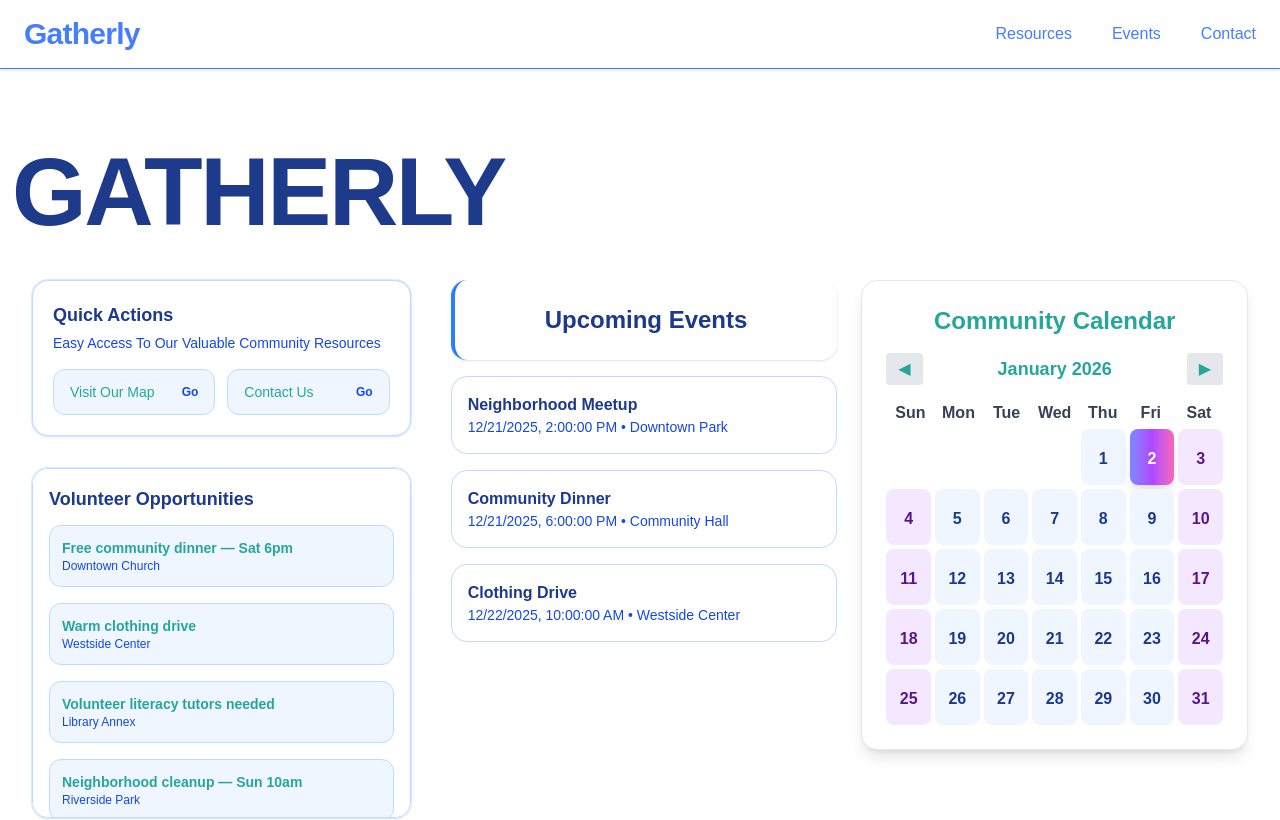
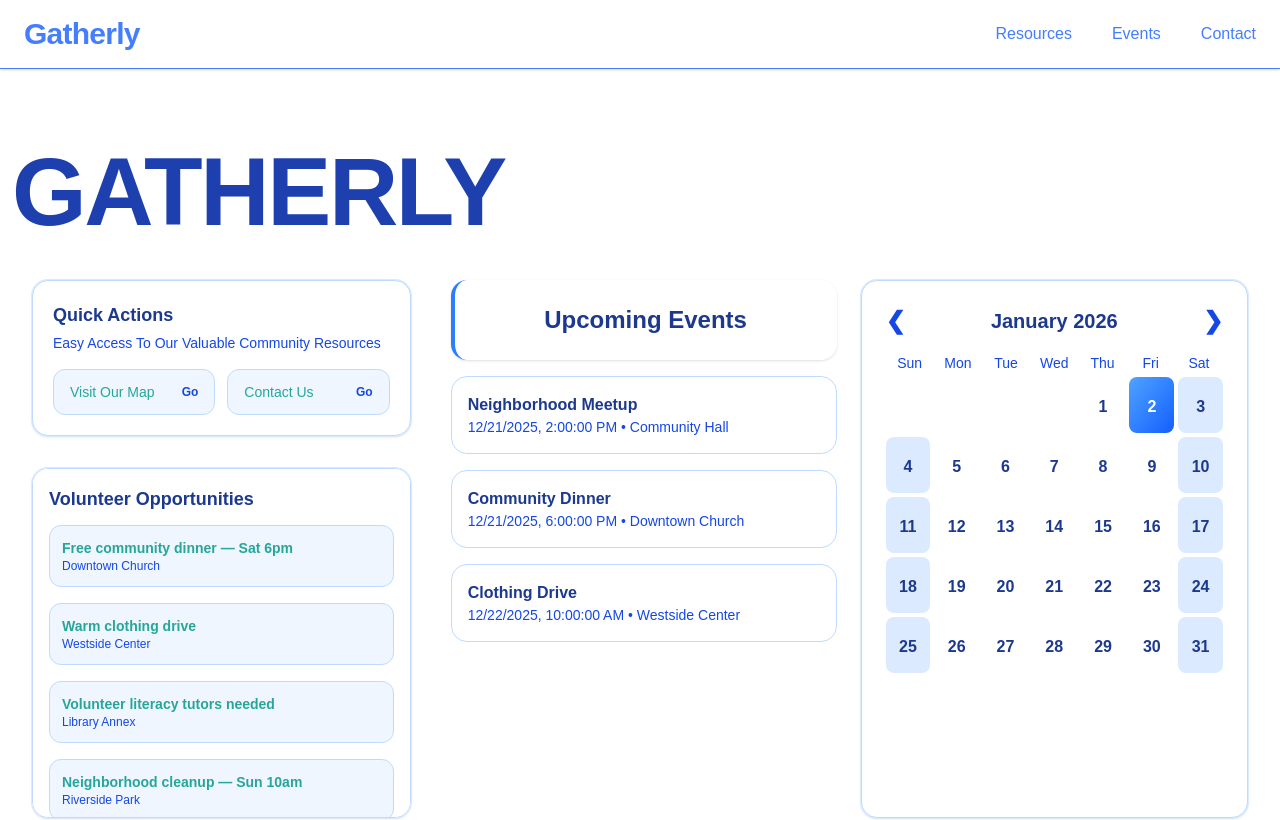
Before and after one commit to TSA-Group/tsa_group_starter, a Next.js app: page / in a window 1280 px wide. Shown: the top 820 px of the page. Built offline with nearby package versions, Linux system fonts and the light colour scheme.

Commit message:
Update page.tsx

```diff
--- a/app/page.tsx
+++ b/app/page.tsx
@@ -1,7 +1,13 @@
 "use client";
 
 import React, { useState, useEffect, useRef } from "react";
-import { motion, Variants, AnimatePresence, useScroll, useTransform } from "framer-motion";
+import {
+  motion,
+  Variants,
+  AnimatePresence,
+  useScroll,
+  useTransform,
+} from "framer-motion";
 import Link from "next/link";
 
 // Animation variants
@@ -66,34 +72,30 @@ function QuickActions() {
   );
 }
 
-// Full Calendar Component
-const CommunityCalendar = () => {
+// Main Home component
+export default function Home() {
   const [calendarDate, setCalendarDate] = useState(new Date());
   const [selectedDate, setSelectedDate] = useState<Date | null>(null);
+  const [openEvent, setOpenEvent] = useState<number | null>(null);
   const calendarRef = useRef<HTMLDivElement>(null);
 
   const { scrollY } = useScroll();
   const scrollRange = 300;
   const background = useTransform(scrollY, [0, scrollRange], ["#ffffff", "#EEF4FA"]);
 
-  const daysOfWeek = ["Sun", "Mon", "Tue", "Wed", "Thu", "Fri", "Sat"];
-  const monthNames = [
-    "January","February","March","April","May","June",
-    "July","August","September","October","November","December"
+  const events = [
+    { title: "Neighborhood Meetup", dateString: "2025-12-21T14:00:00", category: "meetup", location: "Community Hall", details: "Join us for games and networking!" },
+    { title: "Community Dinner", dateString: "2025-12-21T18:00:00", category: "community", location: "Downtown Church", details: "Enjoy a warm meal with neighbors." },
+    { title: "Clothing Drive", dateString: "2025-12-22T10:00:00", category: "clothing", location: "Westside Center", details: "Donate clothes for those in need." },
   ];
 
-  const events = [
-    { title: "Neighborhood Meetup", dateString: "2025-12-21T14:00:00", category: "meetup", location: "Downtown Park", details: "Bring snacks and games!" },
-    { title: "Community Dinner", dateString: "2025-12-21T18:00:00", category: "community", location: "Community Hall", details: "Potluck style, all welcome." },
-    { title: "Clothing Drive", dateString: "2025-12-22T10:00:00", category: "clothing", location: "Westside Center", details: "Drop off donations 9am-3pm." },
-  ];
+  const daysOfWeek = ["Sun", "Mon", "Tue", "Wed", "Thu", "Fri", "Sat"];
+  const monthNames = ["January","February","March","April","May","June","July","August","September","October","November","December"];
 
-  const categoryGradients: Record<string, string> = {
-    meetup: "bg-gradient-to-tr from-green-400 to-green-600",
-    community: "bg-gradient-to-tr from-blue-400 to-blue-600",
-    clothing: "bg-gradient-to-tr from-orange-400 to-orange-600",
-  };
+  const today = new Date();
+  today.setHours(0,0,0,0);
 
+  // Click outside to close popup
   useEffect(() => {
     const handleClickOutside = (e: MouseEvent) => {
       if (calendarRef.current && !calendarRef.current.contains(e.target as Node)) {
@@ -114,7 +116,7 @@ const CommunityCalendar = () => {
     for (let i = 0; i < firstDay; i++) days.push(null);
     for (let i = 1; i <= daysInMonth; i++) {
       const d = new Date(calYear, calMonth, i);
-      d.setHours(0,0,0,0);
+      d.setHours(0, 0, 0, 0);
       days.push(d);
     }
     return days;
@@ -122,105 +124,23 @@ const CommunityCalendar = () => {
 
   const calendarDays = generateCalendarDays();
 
-  const today = new Date();
-  today.setHours(0,0,0,0);
+  const categoryColors: Record<string, string> = {
+    meetup: "bg-green-400",
+    community: "bg-blue-500",
+    clothing: "bg-orange-400",
+  };
+
+  const year = new Date().getFullYear();
+  const headerColor = "#1E40AF";
 
   return (
-    <motion.div ref={calendarRef} style={{ background }} className="p-6 rounded-2xl border border-gray-200 shadow-lg">
-      <h2 className="text-2xl font-bold mb-4 text-center">Community Calendar</h2>
-
-      <div className="flex justify-between items-center mb-4">
-        <button onClick={() => setCalendarDate(new Date(calYear, calMonth - 1, 1))} className="px-3 py-1 bg-gray-200 rounded hover:bg-gray-300">◀</button>
-        <span className="font-semibold text-lg">{monthNames[calMonth]} {calYear}</span>
-        <button onClick={() => setCalendarDate(new Date(calYear, calMonth + 1, 1))} className="px-3 py-1 bg-gray-200 rounded hover:bg-gray-300">▶</button>
-      </div>
-
-      <div className="grid grid-cols-7 text-center font-semibold text-gray-700 mb-1">
-        {daysOfWeek.map(day => <div key={day}>{day}</div>)}
-      </div>
-
-      <div className="grid grid-cols-7 gap-1 text-center">
-        {calendarDays.map((day, idx) => {
-          if (!day) return <div key={idx} className="h-12 sm:h-14" />;
-
-          const isToday = day.getTime() === today.getTime();
-          const isSelected = day.getTime() === selectedDate?.getTime();
-          const isWeekend = day.getDay() === 0 || day.getDay() === 6;
-          const dayEvents = events.filter(e => new Date(e.dateString).toDateString() === day.toDateString());
-
-          const bgClass = isSelected
-            ? "bg-blue-400 text-white font-bold"
-            : isToday
-            ? "bg-gradient-to-r from-indigo-400 via-purple-500 to-pink-400 text-white font-bold shadow-lg"
-            : isWeekend
-            ? "bg-purple-100 hover:bg-purple-200 text-purple-900"
-            : "bg-blue-50 hover:bg-blue-100 text-blue-900";
-
-          return (
-            <div
-              key={idx}
-              className={`relative flex flex-col items-center justify-center h-12 sm:h-14 w-full rounded-lg cursor-pointer font-semibold transition-all ${bgClass}`}
-              onClick={() => setSelectedDate(prev => prev && prev.getTime() === day.getTime() ? null : day)}
-            >
-              <span>{day.getDate()}</span>
-              <div className="flex flex-col -mt-1">
-                {dayEvents.map((e,i) => (
-                  <span key={i} className={`w-2 h-2 rounded-full mx-auto mt-0.5 ${categoryGradients[e.category]}`}></span>
-                ))}
-              </div>
-
-              <AnimatePresence>
-                {isSelected && (
-                  <motion.div
-                    initial={{ opacity: 0, scale: 0.9 }}
-                    animate={{ opacity: 1, scale: 1 }}
-                    exit={{ opacity: 0, scale: 0.9 }}
-                    className="absolute top-14 left-1/2 transform -translate-x-1/2 z-10 w-64 bg-white border rounded-lg shadow-lg p-3 text-sm text-blue-900"
-                  >
-                    <p className="font-semibold mb-1">
-                      {monthNames[day.getMonth()]} {day.getDate()}, {day.getFullYear()}
-                    </p>
-
-                    {dayEvents.length > 0 ? (
-                      <ul className="space-y-2">
-                        {dayEvents.map((event,i) => (
-                          <li key={i} className={`border-l-4 pl-2 ${categoryGradients[event.category]} border-opacity-50`}>
-                            <p className="font-semibold text-blue-800">{event.title}</p>
-                            <p className="text-xs text-blue-700">{event.location}</p>
-                            <p className="text-xs text-blue-700">{event.details}</p>
-                          </li>
-                        ))}
-                      </ul>
-                    ) : (
-                      <p className="text-xs text-blue-700">No events for this day</p>
-                    )}
-                  </motion.div>
-                )}
-              </AnimatePresence>
-            </div>
-          );
-        })}
-      </div>
-    </motion.div>
-  );
-};
-
-// MAIN HOME COMPONENT
-export default function Home() {
-  const [openEvent, setOpenEvent] = useState<number | null>(null);
-  const year = new Date().getFullYear();
-  const headerColor = "#1E3A8A";
-
-  const events = [
-    { title: "Neighborhood Meetup", dateString: "2025-12-21T14:00:00", location: "Downtown Park", details: "Bring snacks and games!" },
-    { title: "Community Dinner", dateString: "2025-12-21T18:00:00", location: "Community Hall", details: "Potluck style, all welcome." },
-    { title: "Clothing Drive", dateString: "2025-12-22T10:00:00", location: "Westside Center", details: "Drop off donations 9am-3pm." },
-  ];
-
-  return (
-    <motion.div initial="hidden" animate="show" className="bg-white">
+    <motion.div style={{ background }}>
       {/* HEADER */}
-      <motion.header layout variants={fadeUp} className="max-w-7xl mx-auto px-4 sm:px-6 lg:px-8 pt-12 pb-10">
+      <motion.header
+        layout
+        variants={fadeUp}
+        className="max-w-7xl mx-auto px-4 sm:px-6 lg:px-8 pt-12 pb-10"
+      >
         <motion.h1
           layout
           variants={cardPop}
@@ -243,8 +163,13 @@ export default function Home() {
           <QuickActions />
 
           {/* Volunteer Opportunities */}
-          <motion.div variants={cardPop} className="h-[350px] p-4 overflow-y-auto bg-white rounded-2xl border border-blue-200 ring-1 ring-blue-100 shadow-sm">
-            <h3 className="text-lg font-semibold mb-3 text-blue-900">Volunteer Opportunities</h3>
+          <motion.div
+            variants={cardPop}
+            className="h-[350px] p-4 overflow-y-auto bg-white rounded-2xl border border-blue-200 ring-1 ring-blue-100 shadow-sm"
+          >
+            <h3 className="text-lg font-semibold mb-3 text-blue-900">
+              Volunteer Opportunities
+            </h3>
             <ul className="space-y-4">
               {[
                 { title: "Free community dinner — Sat 6pm", meta: "Downtown Church" },
@@ -253,7 +178,10 @@ export default function Home() {
                 { title: "Neighborhood cleanup — Sun 10am", meta: "Riverside Park" },
                 { title: "Food pantry helpers — Wed 4pm", meta: "Community Hall" },
               ].map((item, i) => (
-                <li key={i} className="bg-blue-50 border border-blue-200 rounded-xl p-3">
+                <li
+                  key={i}
+                  className="bg-blue-50 border border-blue-200 rounded-xl p-3"
+                >
                   <div className="text-sm font-semibold">{item.title}</div>
                   <div className="text-xs text-blue-700">{item.meta}</div>
                 </li>
@@ -266,8 +194,13 @@ export default function Home() {
         <motion.section className="lg:col-span-2 flex flex-col lg:flex-row gap-6">
           {/* EVENTS */}
           <div className="lg:w-1/2 flex flex-col gap-4">
-            <motion.div variants={cardPop} className="p-6 bg-white rounded-2xl border-l-4 border-blue-500 border-blue-200 shadow-sm text-center">
-              <h2 className="text-2xl font-semibold text-blue-900">Upcoming Events</h2>
+            <motion.div
+              variants={cardPop}
+              className="p-6 bg-white rounded-2xl border-l-4 border-blue-500 border-blue-200 shadow-sm text-center"
+            >
+              <h2 className="text-2xl font-semibold text-blue-900">
+                Upcoming Events
+              </h2>
             </motion.div>
 
             {events.map((event, i) => (
@@ -278,11 +211,18 @@ export default function Home() {
                 onClick={() => setOpenEvent(openEvent === i ? null : i)}
               >
                 <h3 className="font-semibold text-blue-900">{event.title}</h3>
-                <p className="text-sm text-blue-700">{new Date(event.dateString).toLocaleString()} • {event.location}</p>
+                <p className="text-sm text-blue-700">
+                  {new Date(event.dateString).toLocaleString()} • {event.location}
+                </p>
 
                 <AnimatePresence>
                   {openEvent === i && (
-                    <motion.p initial={{ opacity: 0 }} animate={{ opacity: 1 }} exit={{ opacity: 0 }} className="text-sm text-blue-800 mt-2">
+                    <motion.p
+                      initial={{ opacity: 0 }}
+                      animate={{ opacity: 1 }}
+                      exit={{ opacity: 0 }}
+                      className="text-sm text-blue-800 mt-2"
+                    >
                       {event.details}
                     </motion.p>
                   )}
@@ -292,38 +232,132 @@ export default function Home() {
           </div>
 
           {/* CALENDAR */}
-          <div className="lg:w-1/2">
-            <CommunityCalendar />
-          </div>
+          <motion.div
+            ref={calendarRef}
+            layout
+            variants={cardPop}
+            className="bg-white rounded-2xl border border-blue-200 ring-1 ring-blue-100 shadow-sm p-4 sm:p-6 lg:w-1/2 relative"
+          >
+            <div className="flex items-center justify-between mb-4">
+              <button
+                onClick={() => setCalendarDate(new Date(calYear, calMonth - 1, 1))}
+                className="text-blue-700 text-2xl font-bold"
+              >
+                ❮
+              </button>
+
+              <h3 className="text-lg sm:text-xl font-semibold text-blue-900">
+                {monthNames[calMonth]} {calYear}
+              </h3>
+
+              <button
+                onClick={() => setCalendarDate(new Date(calYear, calMonth + 1, 1))}
+                className="text-blue-700 text-2xl font-bold"
+              >
+                ❯
+              </button>
+            </div>
+
+            <div className="grid grid-cols-7 text-xs sm:text-sm text-blue-700 font-medium mb-1">
+              {daysOfWeek.map((d) => (
+                <div key={d} className="text-center">{d}</div>
+              ))}
+            </div>
+
+            <div className="grid grid-cols-7 gap-1">
+              {calendarDays.map((date, idx) => {
+                if (!date) return <div key={idx} />;
+
+                const isToday = date.getTime() === today.getTime();
+                const isSelected = date.getTime() === selectedDate?.getTime();
+                const dayEvents = events.filter(
+                  (event) => new Date(event.dateString).toDateString() === date.toDateString()
+                );
+                const isWeekend = date.getDay() === 0 || date.getDay() === 6;
+
+                let bgClass = "bg-white hover:bg-blue-50 text-blue-900";
+                if (isToday) bgClass = "bg-gradient-to-br from-blue-400 to-blue-600 text-white font-bold";
+                else if (isSelected) bgClass = "bg-gradient-to-br from-indigo-400 to-indigo-600 text-white font-bold";
+                else if (isWeekend) bgClass = "bg-blue-100 hover:bg-blue-200 text-blue-900";
+
+                return (
+                  <div
+                    key={idx}
+                    className={`relative flex flex-col items-center justify-center h-12 sm:h-14 w-full rounded-lg text-sm sm:text-base font-semibold cursor-pointer transition-colors ${bgClass}`}
+                    onClick={() =>
+                      setSelectedDate(prev =>
+                        prev && prev.getTime() === date.getTime() ? null : date
+                      )
+                    }
+                  >
+                    {date.getDate()}
+
+                    <div className="flex flex-col -mt-1">
+                      {dayEvents.map((e, i) => (
+                        <span
+                          key={i}
+                          className={`w-2 h-2 rounded-full ${categoryColors[e.category]} mx-auto mt-0.5`}
+                        ></span>
+                      ))}
+                    </div>
+
+                    <AnimatePresence>
+                      {isSelected && (
+                        <motion.div
+                          initial={{ opacity: 0, scale: 0.9 }}
+                          animate={{ opacity: 1, scale: 1 }}
+                          exit={{ opacity: 0, scale: 0.9 }}
+                          className="absolute top-14 left-1/2 transform -translate-x-1/2 z-10 w-60 bg-white border border-blue-200 rounded-lg shadow-lg p-3 text-sm text-blue-900"
+                        >
+                          <p className="font-semibold mb-1">
+                            {monthNames[date.getMonth()]} {date.getDate()}, {date.getFullYear()}
+                          </p>
+                          {dayEvents.length > 0 ? (
+                            <ul className="space-y-2">
+                              {dayEvents.map((event, i) => (
+                                <li key={i} className="border-l-4 border-blue-500 pl-2">
+                                  <p className="font-semibold text-blue-800">{event.title}</p>
+                                  <p className="text-xs text-blue-700">{event.location}</p>
+                                  <p className="text-xs text-blue-700">{event.details}</p>
+                                </li>
+                              ))}
+                            </ul>
+                          ) : (
+                            <p className="text-xs text-blue-700">No events for this day</p>
+                          )}
+                        </motion.div>
+                      )}
+                    </AnimatePresence>
+                  </div>
+                );
+              })}
+            </div>
+          </motion.div>
         </motion.section>
       </motion.main>
 
-      {/* IMAGE + TEXT BOXES */}
+      {/* IMAGE + TEXT BOXES (ALTERNATING + SCROLL ANIMATION) */}
       <motion.section
         initial="hidden"
         variants={container}
         className="max-w-7xl mx-auto px-4 sm:px-6 lg:px-8 mt-24 mb-32 space-y-16"
       >
-        {[
-          {
+        {[{
             title: "Community Stories",
             text: "See how neighbors are making a difference together.",
             href: "/stories",
             align: "left",
-          },
-          {
+          },{
             title: "Local Neighborhoods",
             text: "Explore different neighborhoods and what they offer.",
             href: "/neighborhoods",
             align: "right",
-          },
-          {
+          },{
             title: "Get Involved",
             text: "Find ways to volunteer and support your community.",
             href: "/volunteer",
             align: "left",
-          },
-        ].map((item, i) => (
+          }].map((item, i) => (
           <motion.div
             key={i}
             variants={fadeUp}
@@ -356,7 +390,6 @@ export default function Home() {
 
       {/* WEBSITE HISTORY SECTION */}
       <section className="relative w-full mt-40 mb-32 px-6">
-        {/* Glow */}
         <div className="absolute inset-0 -z-10 flex justify-center">
           <div className="h-80 w-80 rounded-full bg-blue-300/20 blur-3xl" />
         </div>
@@ -369,7 +402,6 @@ export default function Home() {
                         bg-gradient-to-br from-blue-50 via-blue-100 to-blue-50
                         border border-blue-200">
 
-          {/* Timeline Items */}
           <div className="relative pl-8 border-l-2 border-blue-300 mb-10">
             <span className="absolute -left-[9px] top-1 w-4 h-4 rounded-full bg-blue-500" />
             <p className="text-lg text-blue-900">
@@ -411,7 +443,6 @@ export default function Home() {
 
       {/* OUR MISSION SECTION */}
       <section className="relative w-full mb-40 px-6">
-        {/* Glow */}
         <div className="absolute inset-0 -z-10 flex justify-center">
           <div className="h-80 w-80 rounded-full bg-indigo-300/20 blur-3xl" />
         </div>
@@ -432,17 +463,23 @@ export default function Home() {
           <div className="grid gap-10 sm:grid-cols-3 text-center">
             <div>
               <h3 className="text-xl font-bold text-indigo-700 mb-2">Connect</h3>
-              <p className="text-slate-700">Bringing neighbors together through shared experiences.</p>
+              <p className="text-slate-700">
+                Bringing neighbors together through shared experiences.
+              </p>
             </div>
 
             <div>
               <h3 className="text-xl font-bold text-indigo-700 mb-2">Discover</h3>
-              <p className="text-slate-700">Making local events simple to find and join.</p>
+              <p className="text-slate-700">
+                Making local events simple to find and join.
+              </p>
             </div>
 
             <div>
               <h3 className="text-xl font-bold text-indigo-700 mb-2">Belong</h3>
-              <p className="text-slate-700">Creating welcoming spaces where everyone feels included.</p>
+              <p className="text-slate-700">
+                Creating welcoming spaces where everyone feels included.
+              </p>
             </div>
           </div>
         </div>
```
